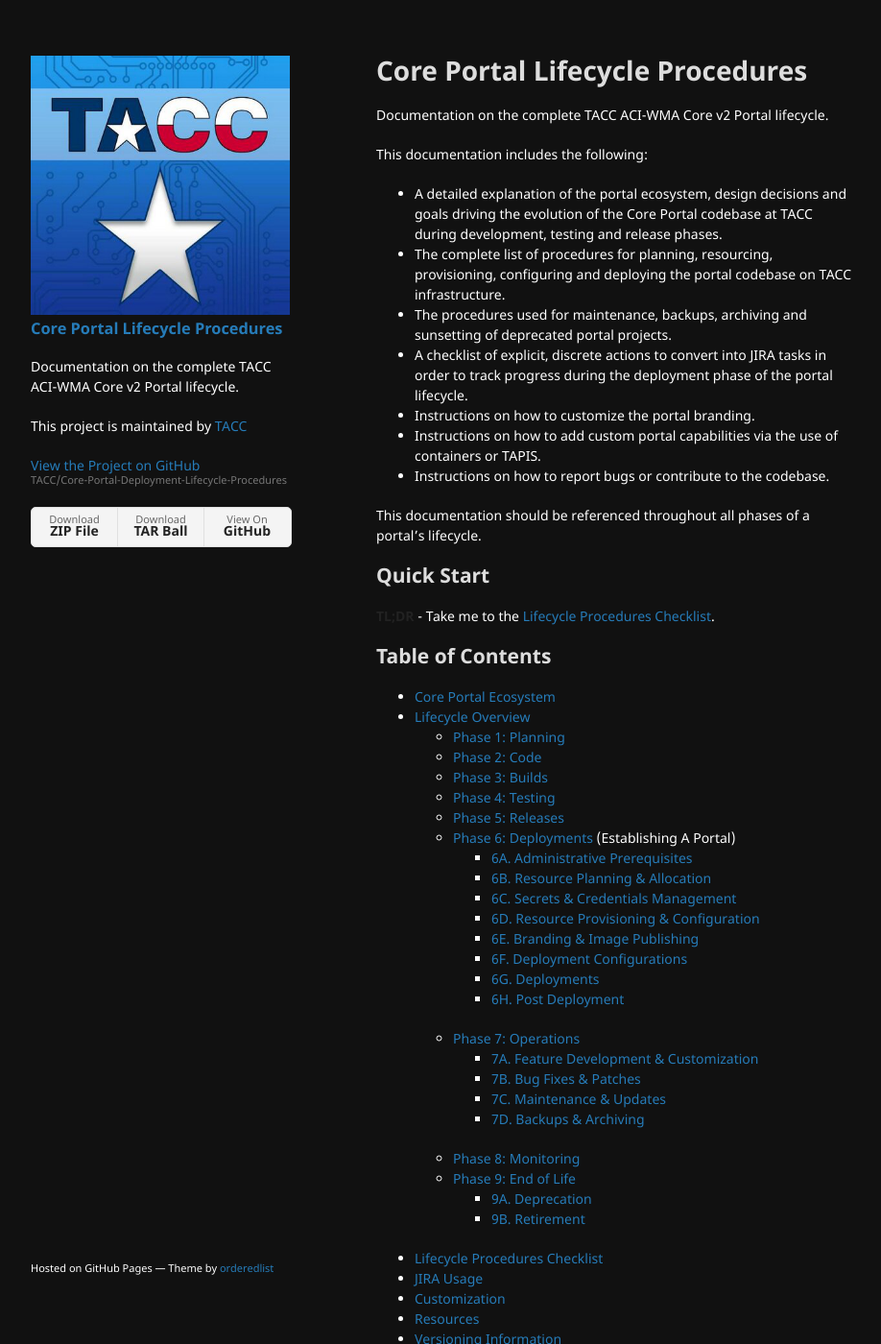
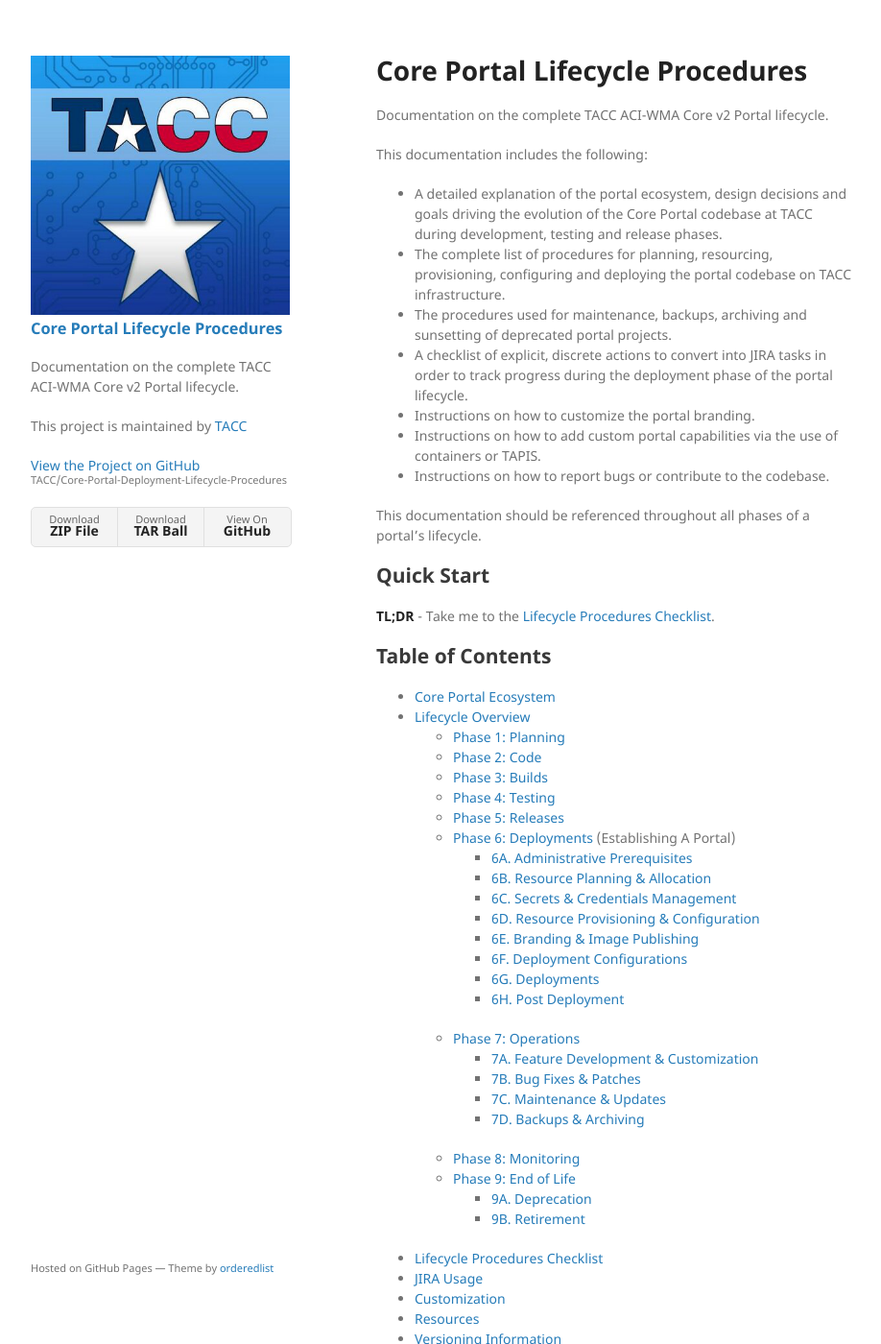
Before and after one commit to TACC/Core-Portal-Deployment-Lifecycle-Procedures, a Jekyll site: the page built from index.md, in a window 1280 px wide and 1400 px high. Shown: the whole window at 96% size, without its empty margins (178-1096 px from the left). Built offline with Jekyll 4.4.1, drawn with Linux system fonts in a browser that asks for light colours; our own code applies the rules of GitHub Pages for plain Markdown files.

```diff
--- a/assets/css/style.scss
+++ b/assets/css/style.scss
@@ -5,13 +5,12 @@
 
 // Custom Style Overrides.
 body {
-    background: #111;
-    color: #fff;
+    // background: #111;
+    // color: #fff;
 }
 h1, h2, h3, h4, h5, h6 {
-    color: #ddd;
+    // color: #ddd;
 }
 .inline-navlink-page-top {
     font-size: 8px;
-    color: #f00;
 }
```
